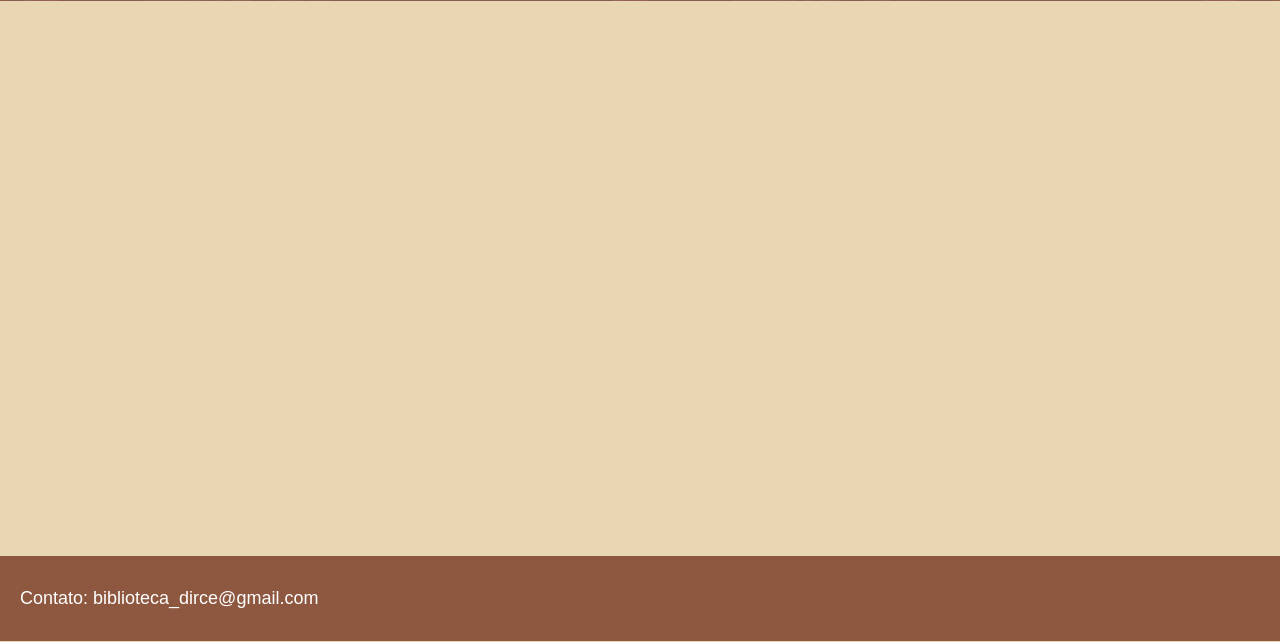
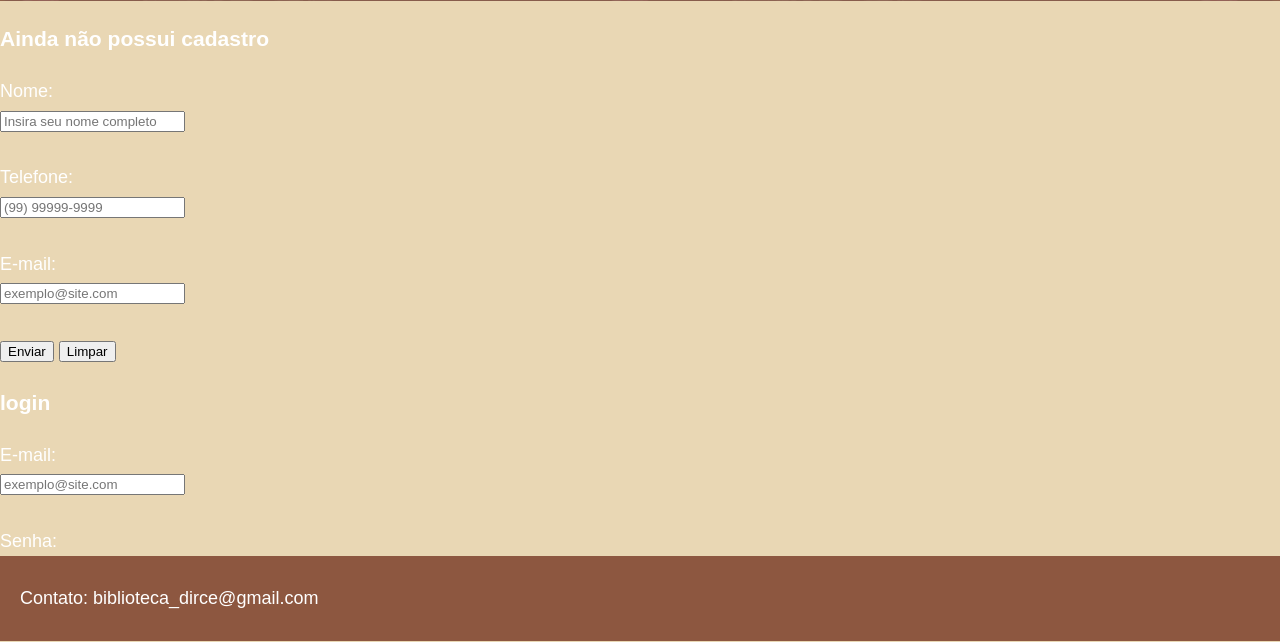
Before and after one commit to Nana1510/projeto_biblioteca, a plain HTML site: page login.html in a window 1280 px wide. Shown: the part 159-801 px from the top of the page. Drawn offline with Linux system fonts and the light colour scheme; a web font is replaced by a local one.

Commit message:
Add files via upload

```diff
--- a/login.html
+++ b/login.html
@@ -14,6 +14,33 @@
     </header>
 
     <main>
+        <section id="Usuário não cadastrado">
+            <h3>Ainda não possui cadastro</h3>
+            <form action="#" method="post">
+            <label for="nome">Nome:</label><br>
+            <input type="text" id="nome" name="nome" placeholder="Insira seu nome completo" required><br><br>
+            <label for="telefone">Telefone:</label><br>
+            <input type="tel" id="telefone" name="telefone" placeholder="(99) 99999-9999" required><br><br>
+            <label for="email">E-mail:</label><br>
+            <input type="email" id="email" name="email" placeholder="exemplo@site.com" required><br><br>
+            <button type="submit">Enviar</button>
+            <button type="reset">Limpar</button>
+            </form>
+        </section>
+
+        <section id="Usuário cadastrado">
+            <h3>login</h3>
+            <form action="#" method="post">
+            <label for="email">E-mail:</label><br>
+            <input type="email" id="email" name="email" placeholder="exemplo@site.com" required><br><br>
+            <label for="senha">Senha:</label><br>
+            <input type="senha" id="senha" name="senha" placeholder="1234567A" required><br><br>
+            <button type="submit">Enviar</button>
+            <button type="reset">Limpar</button>
+            </form>
+        </section>
+
+
     </main>
 
     <footer>
--- a/style.css
+++ b/style.css
@@ -84,7 +84,7 @@ header .logo {
 .navigation {
   width: 100%;
   padding: 0 40px;
-  height: 40px; /* menu mais compacto */
+  height: 60px; /* menu mais compacto */
   display: flex;
   align-items: center;
   justify-content: center;
```
Also changed, not shown: index.html (+0 -1 lines).
